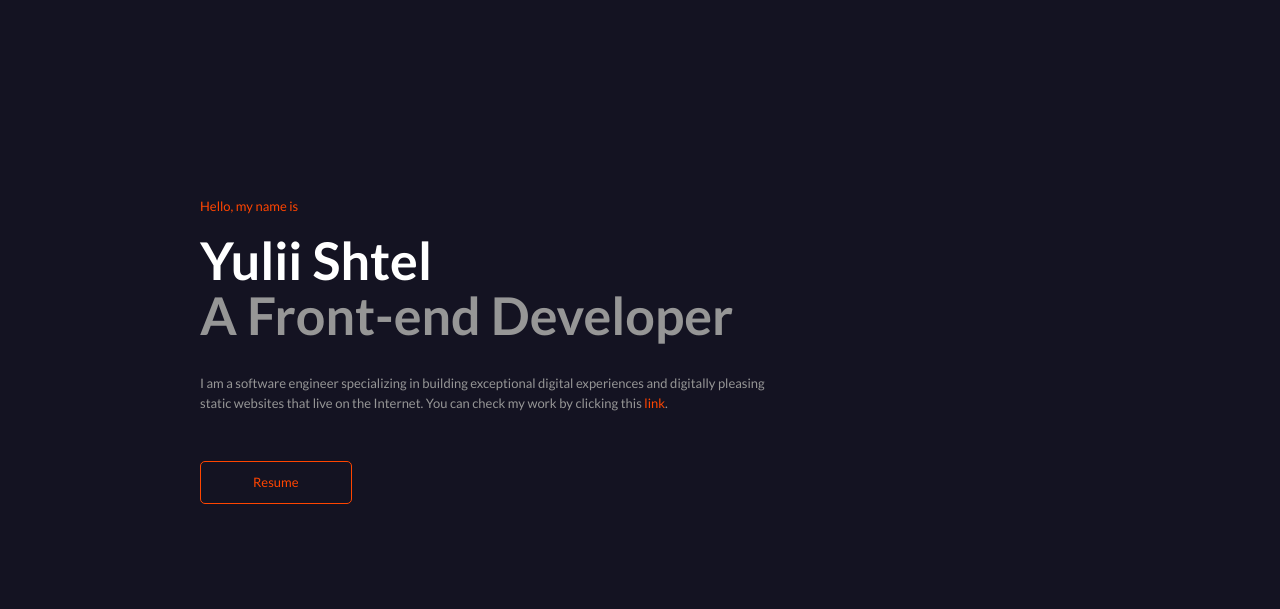
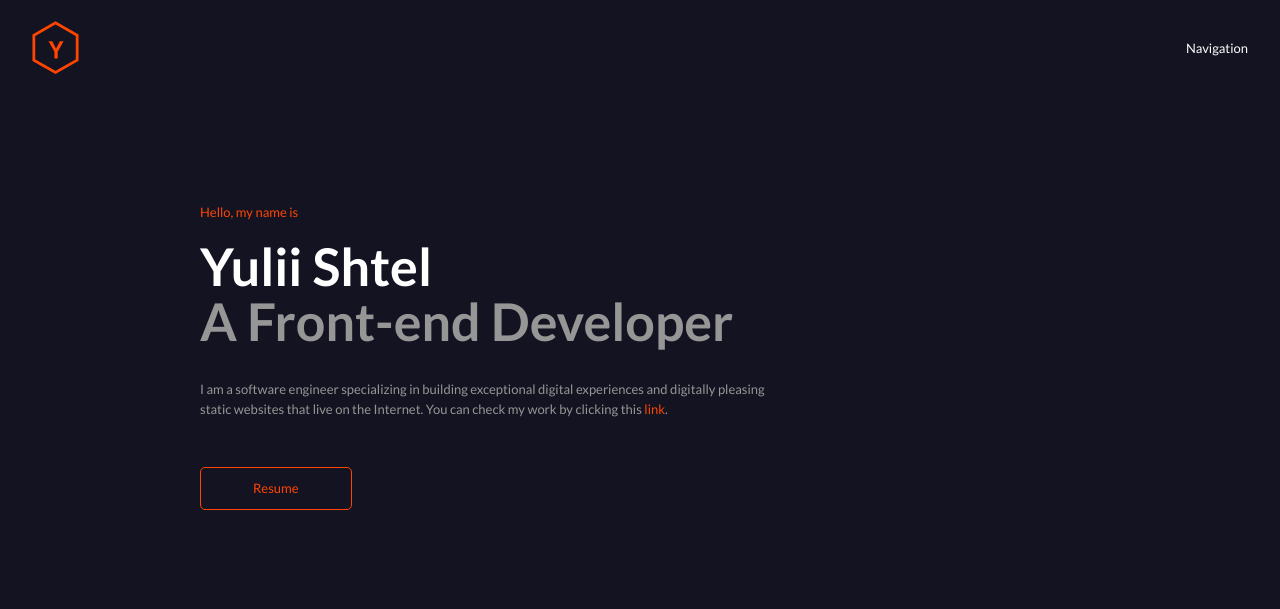
Before and after one commit to ulikverse/Portfolio-Website, a plain HTML site: page index.html in a window 1280 px wide. Drawn offline with Linux system fonts and the light colour scheme.

Commit message:
header & logo added

```diff
--- a/css/style.css
+++ b/css/style.css
@@ -76,8 +76,60 @@ body {
   overflow-x: hidden;
 }
 
+/***************************/
+/*  GENERAL REUSABLE COMPONENTS */
+/***************************/
+
+.heading-primary {
+  font-size: 5.2rem;
+  font-weight: 600;
+  line-height: 1.05;
+  margin-bottom: 3.2rem;
+}
+
+.btn:link,
+.btn:visited {
+  display: inline-block;
+  text-decoration: none;
+  background-color: transparent;
+  color: #ff4500;
+  padding: 1.4rem 5.2rem;
+  border: solid 1px #ff4500;
+  border-radius: 5px;
+
+  transition: all 0.3s;
+}
+
+.btn:hover,
+.btn:active {
+  background-color: #ff4500;
+  color: #fff;
+}
+
+/***************************/
+/*  HEADER */
+/***************************/
+
+.header {
+  display: flex;
+  justify-content: space-between;
+  align-items: center;
+
+  /* Because we want header  to be sticky */
+  height: 9.6rem;
+  padding: 3.2rem 3.2rem;
+}
+
+.logo {
+  height: 5.4rem;
+}
+
+/***************************/
+/*  HERO SECTION */
+/***************************/
+
 .section-hero {
-  padding: 20rem 20rem 9.6rem 20rem;
+  padding: 11rem 20rem 9.6rem 20rem;
 }
 
 .hero {
@@ -93,12 +145,6 @@ body {
   margin-bottom: 2rem;
 }
 
-.heading-primary {
-  font-size: 5.2rem;
-  font-weight: 600;
-  line-height: 1.05;
-  margin-bottom: 3.2rem;
-}
 .heading-secondary-color {
   color: #969696;
 }
@@ -127,22 +173,3 @@ a:active {
   color: #969696;
   font-weight: 600;
 } */
-
-.btn:link,
-.btn:visited {
-  display: inline-block;
-  text-decoration: none;
-  background-color: transparent;
-  color: #ff4500;
-  padding: 1.4rem 5.2rem;
-  border: solid 1px #ff4500;
-  border-radius: 5px;
-
-  transition: all 0.3s;
-}
-
-.btn:hover,
-.btn:active {
-  background-color: #ff4500;
-  color: #fff;
-}
--- a/index.html
+++ b/index.html
@@ -18,6 +18,16 @@
   </head>
 
   <body>
+    <header class="header">
+      <img
+        class="logo"
+        alt="Yulii Shtel Developer's Website Logo"
+        src="/css/img/Logo.svg"
+      />
+      <nav class="main-nav">Navigation</nav>
+    </header>
+
+    <main>
       <section class="section-hero">
         <div class="hero">
           <div class="hero-text-box">
@@ -28,9 +38,10 @@
             </h1>
             <p class="hero-description">
               I am a software engineer specializing in building exceptional
-            digital experiences and digitally pleasing static websites that live
-            on the Internet. You can check my work by clicking this
-            <a href="https://app.netlify.com/teams/uuuuulik/overview">link</a>.
+              digital experiences and digitally pleasing static websites that
+              live on the Internet. You can check my work by clicking this
+              <a href="https://app.netlify.com/teams/uuuuulik/overview">link</a
+              >.
             </p>
             <a
               href="https://drive.google.com/file/d/1nPID6terC-Xri4euM79Yz4tdoFYBoHlB/view?usp=sharing"
@@ -45,6 +56,6 @@
 
       Section 2: use grid + grid-template-columns: 1fr 1fr; Then choose IMG class with CSS class selector and set: width: 100%
 
-    -->
+    --></main>
   </body>
 </html>
```
Also changed, not shown: css/img/Logo.png (added), css/img/Logo.svg (added). Lines whose indentation alone changed are shown as unchanged.
